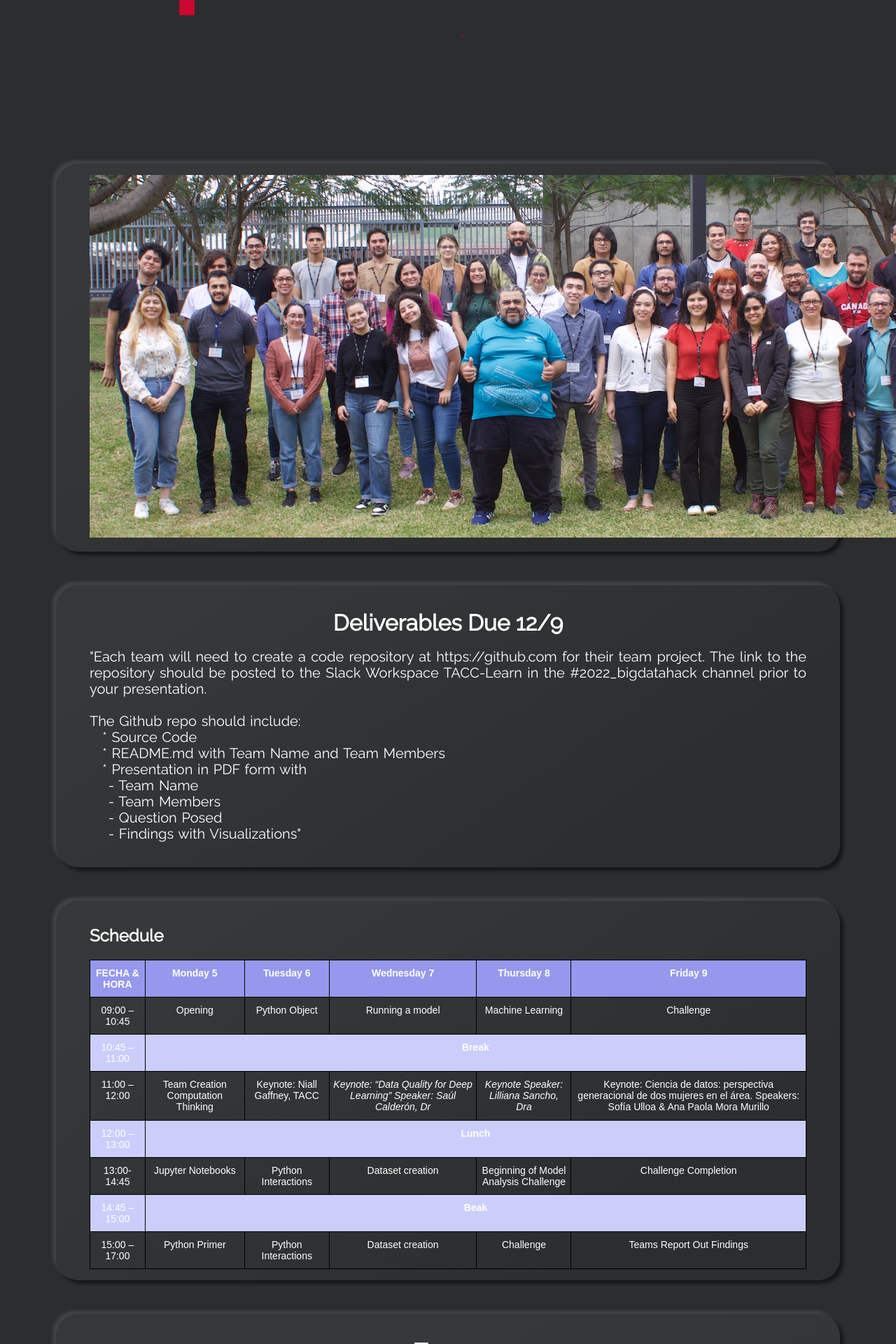
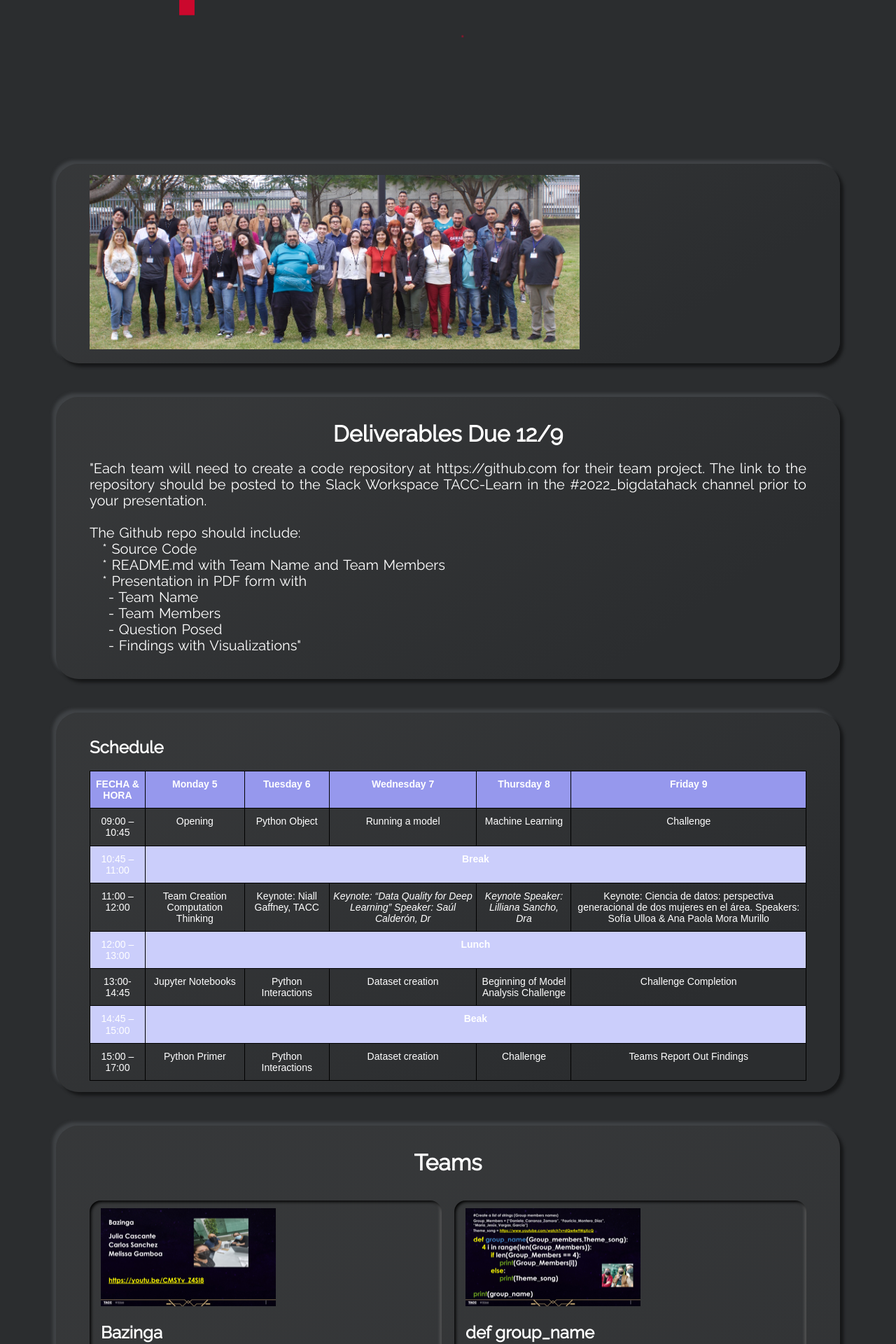
Before and after one commit to HackHPC/BigDataHack-2022, a Jekyll site: the page built from index.md, in a window 1280 px wide. Shown: the part 826-2746 px from the top of the page at 70% size. Built offline with Jekyll 4.4.1, drawn with Linux system fonts in a browser that asks for light colours; our own code applies the rules of GitHub Pages for plain Markdown files.

Commit message:
resized image

```diff
--- a/_layouts/default.html
+++ b/_layouts/default.html
@@ -33,7 +33,7 @@
   {% include landing-page.html %}
   <div class="layout">
     <section class="card neumorphism-card-big">
-      <img src="assets/team_pictures/grouppicture.jpg">
+      <img src="assets/team_pictures/grouppicture.jpg" width="700">
     </section>
     {%if site.show_aboutme_card %}
       <section class="card neumorphism-card-big">
```
